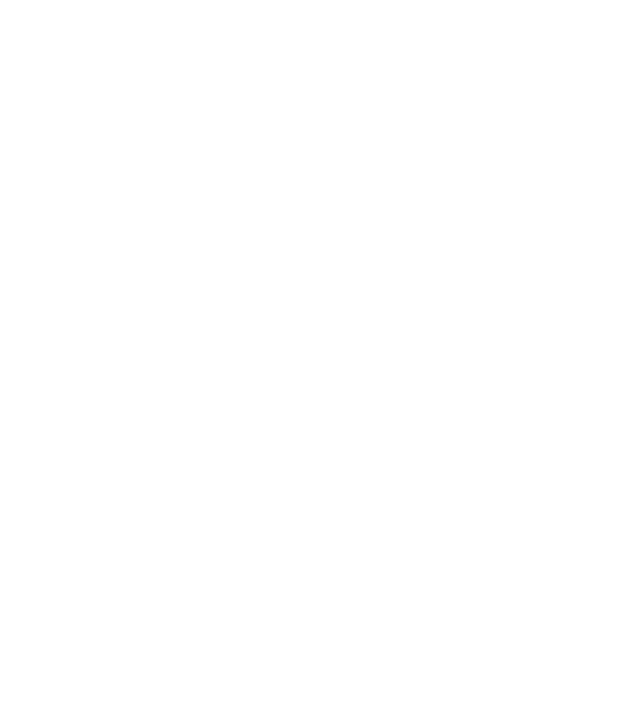
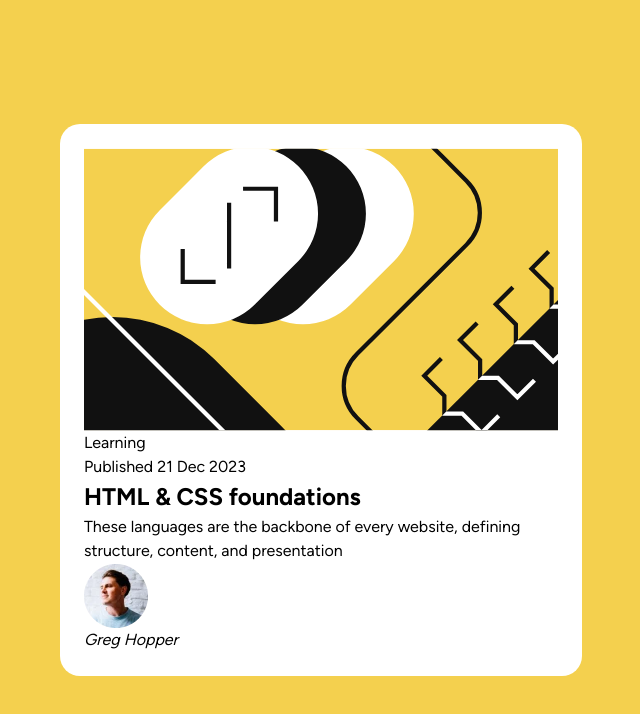
Before and after one commit to rk-swe/fm-blog-preview-card, a website built with Vite: page index.html in a window 1280 px wide. Shown: the whole page, without its empty margins (319-959 px from the left). Built offline with nearby package versions, Linux system fonts and the light colour scheme.

Commit message:
progress

```diff
--- a/index.html
+++ b/index.html
@@ -12,7 +12,34 @@
     />
     <title>Frontend Mentor | Blog preview card</title>
 
-    <link rel="stylesheet" href="/styles.css" />
+    <link rel="stylesheet" href="./styles.css" />
   </head>
-  <body></body>
+  <body>
+    <main>
+      <article class="card">
+        <img
+          src="assets/images/illustration-article.svg"
+          alt="Art image for blog post about HTML and CSS"
+          class="card-image"
+        />
+        <div class="card-content">
+          <div class="card-content-category">Learning</div>
+          <time class="card-content-date">Published 21 Dec 2023</time>
+          <h1 class="card-content-title">HTML & CSS foundations</h1>
+          <p class="card-content-description">
+            These languages are the backbone of every website, defining
+            structure, content, and presentation
+          </p>
+        </div>
+        <address class="card-author">
+          <img
+            src="assets/images/image-avatar.webp"
+            alt="Avatar of Greg Hopper"
+            class="card-author-avatar"
+          />
+          <span class="card-author-name">Greg Hopper</span>
+        </address>
+      </article>
+    </main>
+  </body>
 </html>
--- a/styles.css
+++ b/styles.css
@@ -0,0 +1,158 @@
+/* 1. Use a more-intuitive box-sizing model */
+*,
+*::before,
+*::after {
+  box-sizing: border-box;
+}
+
+/* 2. Remove default margin */
+* {
+  margin: 0;
+}
+
+/* 3. Enable keyword animations */
+@media (prefers-reduced-motion: no-preference) {
+  html {
+    interpolate-size: allow-keywords;
+  }
+}
+
+body {
+  /* 4. Add accessible line-height */
+  line-height: 1.5;
+  /* 5. Improve text rendering */
+  -webkit-font-smoothing: antialiased;
+}
+
+/* 6. Improve media defaults */
+img,
+picture,
+video,
+canvas,
+svg {
+  display: block;
+  max-width: 100%;
+}
+
+/* 7. Inherit fonts for form controls */
+input,
+button,
+textarea,
+select {
+  font: inherit;
+}
+
+/* 8. Avoid text overflows */
+p,
+h1,
+h2,
+h3,
+h4,
+h5,
+h6 {
+  overflow-wrap: break-word;
+}
+
+/* 9. Improve line wrapping */
+p {
+  text-wrap: pretty;
+}
+h1,
+h2,
+h3,
+h4,
+h5,
+h6 {
+  text-wrap: balance;
+}
+
+/* 10. Create a root stacking context */
+#root,
+#__next {
+  isolation: isolate;
+}
+
+@font-face {
+  font-family: "Figtree";
+  src: url("./assets/fonts/Figtree-VariableFont_wght.ttf") format("truetype");
+  font-weight: 100 900;
+  font-style: normal;
+}
+
+:root {
+  --clr-primary: hsl(47, 88%, 63%);
+  --clr-white: hsl(0, 0%, 100%);
+
+  --clr-grey-950: hsl(0, 0%, 7%);
+  --clr-grey-500: hsl(0, 0%, 42%);
+
+  --ff-base: "Figtree", sans-serif;
+
+  --fw-medium: 500;
+  --fw-extra-bold: 800;
+}
+
+.text-preset-1 {
+  font-size: 1.5rem;
+  font-weight: var(--fw-extra-bold);
+}
+
+.text-preset-2 {
+  font-size: 1rem;
+  font-weight: var(--fw-medium);
+}
+
+.text-preset-3 {
+  font-size: 0.875rem;
+  font-weight: var(--fw-extra-bold);
+}
+
+.text-preset-4 {
+  font-size: 0.875rem;
+  font-weight: var(--fw-medium);
+}
+
+body {
+  padding-left: 1.5rem;
+  padding-right: 1.5rem;
+
+  display: flex;
+  justify-content: center;
+  align-items: center;
+  min-height: 100vh;
+
+  background-color: var(--clr-primary);
+  font-family: var(--ff-base);
+}
+
+.card {
+  padding: 1.5rem;
+  max-width: 522px;
+  background-color: var(--clr-white);
+  border-radius: 1.25rem;
+}
+
+.card-image {
+  width: 100%;
+}
+
+.card-content {
+}
+
+.card-content-category {
+}
+
+.card-content-date {
+}
+
+.card-content-title {
+}
+
+.card-content-description {
+}
+
+.card-author-avatar {
+}
+
+.card-author-name {
+}
```
